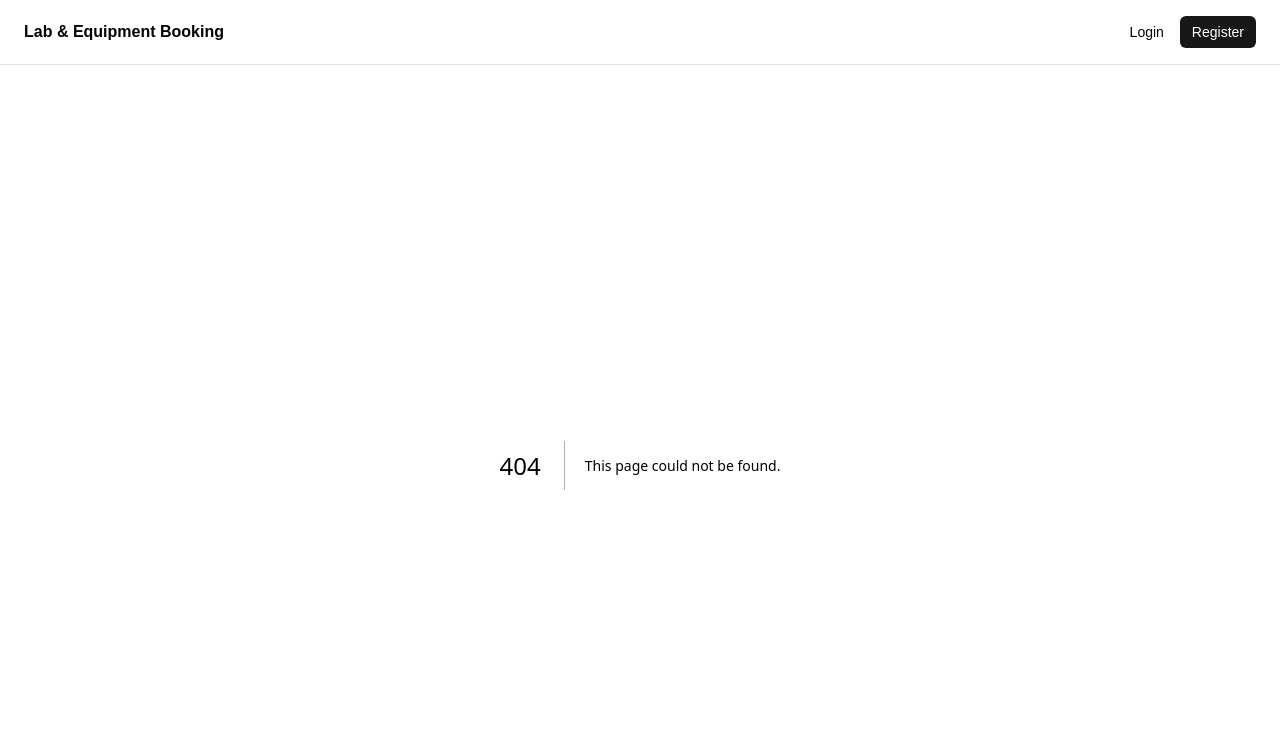
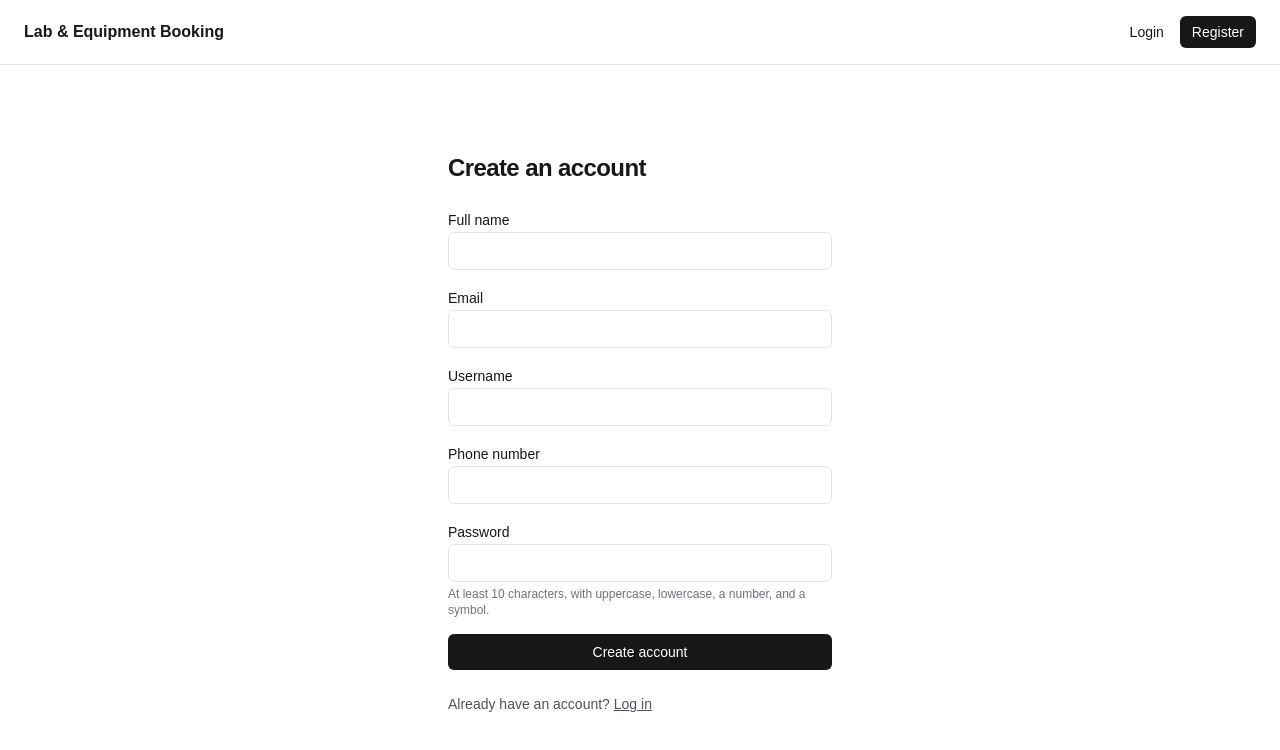
Before and after one commit to smilee1111/logistic-booking-system, a Next.js app in the folder booking-frontend/: page /register in a window 1280 px wide. Before the commit this address had no page. Shown: the top 750 px of the page. Built offline with nearby package versions, Linux system fonts and the light colour scheme.

Commit message:
feat(auth): add register page with RHF + Zod validation

```diff
--- /dev/null
+++ b/booking-frontend/app/register/page.tsx
@@ -0,0 +1,140 @@
+'use client';
+
+import { useState } from 'react';
+import { useRouter } from 'next/navigation';
+import { useForm } from 'react-hook-form';
+import { zodResolver } from '@hookform/resolvers/zod';
+import Link from 'next/link';
+import { registerSchema, type RegisterFormValues } from '@/lib/validators/auth';
+import { registerAction } from '@/app/actions/auth';
+
+export default function RegisterPage() {
+    const router = useRouter();
+    const [formError, setFormError] = useState<string | null>(null);
+
+    const {
+        register,
+        handleSubmit,
+        setError,
+        formState: { errors, isSubmitting },
+    } = useForm<RegisterFormValues>({ resolver: zodResolver(registerSchema) });
+
+    async function onSubmit(values: RegisterFormValues) {
+        setFormError(null);
+        const result = await registerAction(values);
+
+        if (!result.success) {
+            if (result.fieldErrors) {
+                for (const [field, messages] of Object.entries(result.fieldErrors)) {
+                    if (messages?.length) {
+                        setError(field as keyof RegisterFormValues, { message: messages[0] });
+                    }
+                }
+            }
+            setFormError(result.message ?? 'Registration failed');
+            return;
+        }
+
+        router.push('/login?registered=1');
+    }
+
+    return (
+        <main className="flex flex-1 items-center justify-center px-6 py-16">
+            <div className="w-full max-w-sm space-y-6">
+                <h1 className="text-2xl font-semibold tracking-tight">Create an account</h1>
+
+                <form onSubmit={handleSubmit(onSubmit)} className="space-y-4" noValidate>
+                    <div className="space-y-1">
+                        <label htmlFor="fullName" className="text-sm font-medium">
+                            Full name
+                        </label>
+                        <input
+                            id="fullName"
+                            type="text"
+                            autoComplete="name"
+                            className="w-full rounded-md border border-black/10 px-3 py-2 text-sm dark:border-white/15 dark:bg-transparent"
+                            {...register('fullName')}
+                        />
+                        {errors.fullName && <p className="text-sm text-red-600">{errors.fullName.message}</p>}
+                    </div>
+
+                    <div className="space-y-1">
+                        <label htmlFor="email" className="text-sm font-medium">
+                            Email
+                        </label>
+                        <input
+                            id="email"
+                            type="email"
+                            autoComplete="email"
+                            className="w-full rounded-md border border-black/10 px-3 py-2 text-sm dark:border-white/15 dark:bg-transparent"
+                            {...register('email')}
+                        />
+                        {errors.email && <p className="text-sm text-red-600">{errors.email.message}</p>}
+                    </div>
+
+                    <div className="space-y-1">
+                        <label htmlFor="username" className="text-sm font-medium">
+                            Username
+                        </label>
+                        <input
+                            id="username"
+                            type="text"
+                            autoComplete="username"
+                            className="w-full rounded-md border border-black/10 px-3 py-2 text-sm dark:border-white/15 dark:bg-transparent"
+                            {...register('username')}
+                        />
+                        {errors.username && <p className="text-sm text-red-600">{errors.username.message}</p>}
+                    </div>
+
+                    <div className="space-y-1">
+                        <label htmlFor="phoneNumber" className="text-sm font-medium">
+                            Phone number
+                        </label>
+                        <input
+                            id="phoneNumber"
+                            type="tel"
+                            autoComplete="tel"
+                            className="w-full rounded-md border border-black/10 px-3 py-2 text-sm dark:border-white/15 dark:bg-transparent"
+                            {...register('phoneNumber')}
+                        />
+                        {errors.phoneNumber && <p className="text-sm text-red-600">{errors.phoneNumber.message}</p>}
+                    </div>
+
+                    <div className="space-y-1">
+                        <label htmlFor="password" className="text-sm font-medium">
+                            Password
+                        </label>
+                        <input
+                            id="password"
+                            type="password"
+                            autoComplete="new-password"
+                            className="w-full rounded-md border border-black/10 px-3 py-2 text-sm dark:border-white/15 dark:bg-transparent"
+                            {...register('password')}
+                        />
+                        {errors.password && <p className="text-sm text-red-600">{errors.password.message}</p>}
+                        <p className="text-xs text-zinc-500">
+                            At least 10 characters, with uppercase, lowercase, a number, and a symbol.
+                        </p>
+                    </div>
+
+                    {formError && <p className="text-sm text-red-600">{formError}</p>}
+
+                    <button
+                        type="submit"
+                        disabled={isSubmitting}
+                        className="w-full rounded-md bg-foreground px-3 py-2 text-sm font-medium text-background disabled:opacity-50"
+                    >
+                        {isSubmitting ? 'Creating account…' : 'Create account'}
+                    </button>
+                </form>
+
+                <p className="text-sm text-zinc-600 dark:text-zinc-400">
+                    Already have an account?{' '}
+                    <Link href="/login" className="underline">
+                        Log in
+                    </Link>
+                </p>
+            </div>
+        </main>
+    );
+}
```
